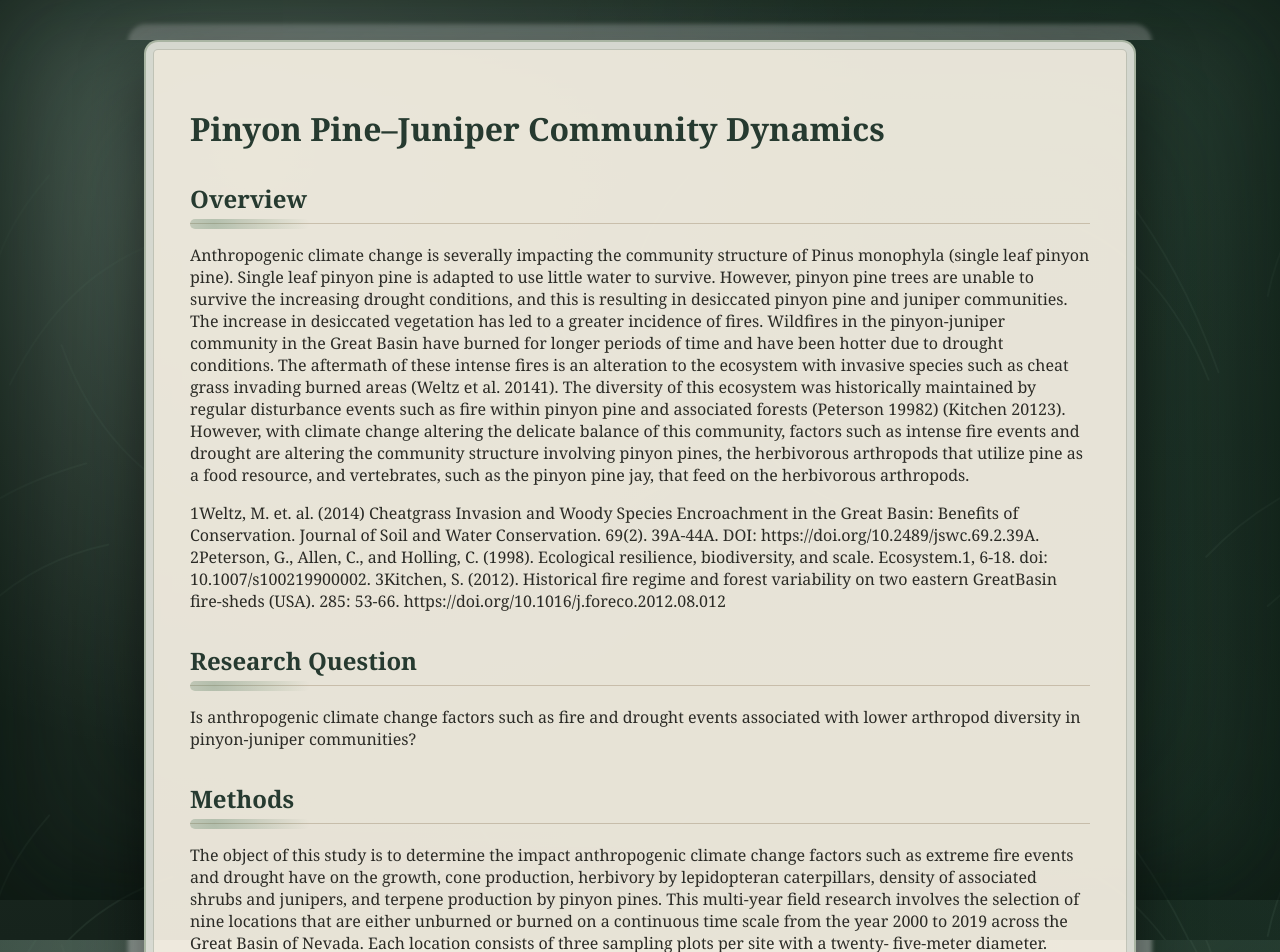
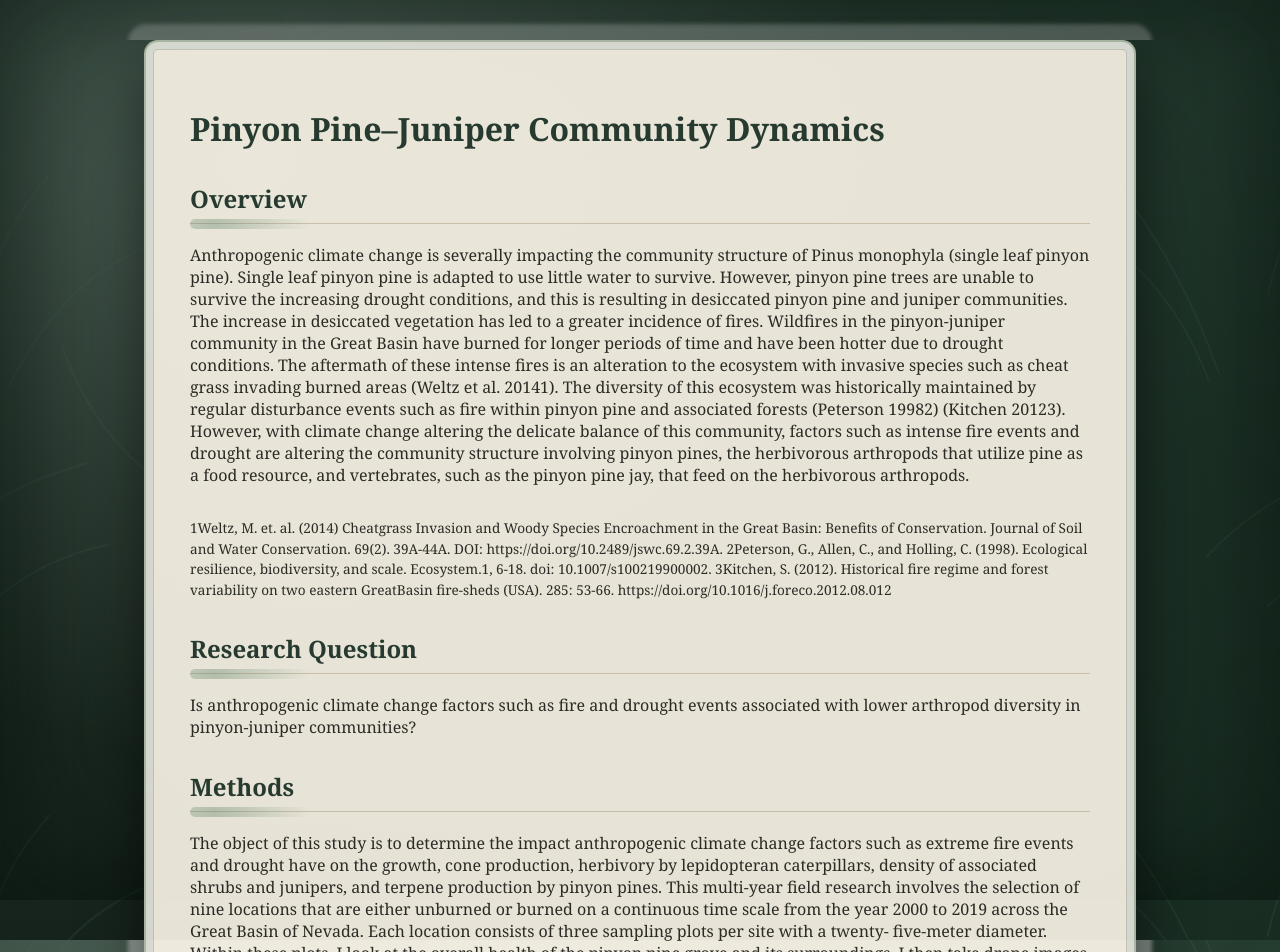
Before and after one commit to ChloeCollierAllen/ChloeCollierAllen.github.io, a Jekyll site: the page built from research/pinyon-pj-dynamics.md, in a window 1280 px wide. Shown: the top 952 px of the page. Built offline with Jekyll 4.4.1, drawn with Linux system fonts in a browser that asks for light colours.

Commit message:
Update pinyon-pj-dynamics.md

```diff
--- a/research/pinyon-pj-dynamics.md
+++ b/research/pinyon-pj-dynamics.md
@@ -22,9 +22,13 @@ are altering the community structure involving pinyon pines, the herbivorous art
 utilize pine as a food resource, and vertebrates, such as the pinyon pine jay, that feed on the
 herbivorous arthropods.
 
+<div class="bibliography">
+
 1Weltz, M. et. al. (2014) Cheatgrass Invasion and Woody Species Encroachment in the Great Basin: Benefits of Conservation. Journal of Soil and Water Conservation. 69(2). 39A-44A. DOI: https://doi.org/10.2489/jswc.69.2.39A.
 2Peterson, G., Allen, C., and Holling, C. (1998). Ecological resilience, biodiversity, and scale. Ecosystem.1, 6-18. doi: 10.1007/s100219900002.
 3Kitchen, S. (2012). Historical fire regime and forest variability on two eastern GreatBasin fire-sheds (USA). 285: 53-66. https://doi.org/10.1016/j.foreco.2012.08.012
+
+</div>
 
 ## Research Question
 Is anthropogenic climate change factors such as fire and drought events associated with lower arthropod diversity in pinyon-juniper communities?
```
